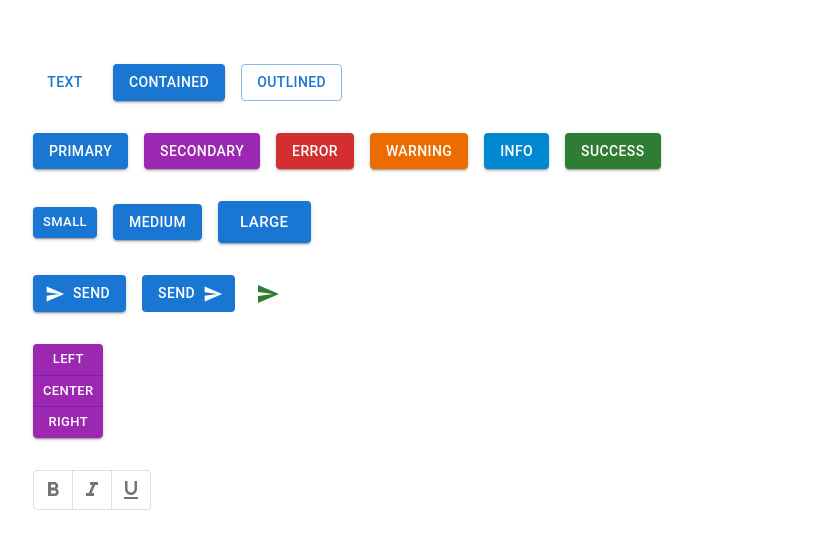
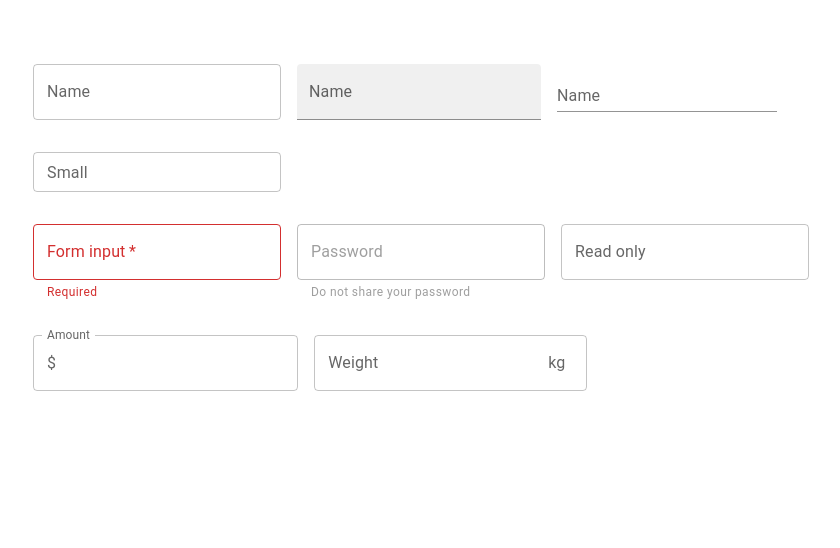
Before and after one commit to itsparasbisht/react-mui, a React (Create React App) app: page / in a window 1280 px wide. Shown: the top 548 px of the page, without its empty margins (31-871 px from the left). Built offline with nearby package versions, Linux system fonts and the light colour scheme.

Commit message:
mui textfield

```diff
--- a/src/App.js
+++ b/src/App.js
@@ -1,12 +1,14 @@
 import './App.css';
 import MuiTypography from './components/MuiTypography';
 import MuiButton from './components/MuiButton';
+import MuiTextField from './components/MuiTextField';
 
 function App() {
   return (
     <div className="App">
       {/* <MuiTypography /> */}
-      <MuiButton />
+      {/* <MuiButton /> */}
+      <MuiTextField />
     </div>
   );
 }
--- /dev/null
+++ b/src/components/MuiTextField.js
@@ -0,0 +1,34 @@
+import { InputAdornment, Stack, TextField } from '@mui/material'
+import React, { useState } from 'react'
+
+function MuiTextField() {
+    const [value, setValue] = useState("")
+
+  return (
+    <Stack spacing={4}>
+        <Stack direction="row" spacing={2}>
+            <TextField label="Name" variant='outlined' />
+            <TextField label="Name" variant='filled' />
+            <TextField label="Name" variant='standard' />
+        </Stack>
+        <Stack direction="row" spacing={2}>
+            <TextField label="Small" size='small' color='secondary' />
+        </Stack>
+        <Stack direction="row" spacing={2}>
+            <TextField label="Form input" required value={value} onChange={(e) => setValue(e.target.value)} error={!value} helperText={!value ? "Required" : "Do not share your password"} />
+            <TextField label="Password" type='password' disabled helperText="Do not share your password" />
+            <TextField label="Read only" InputProps={{readOnly: true}} />
+        </Stack>
+        <Stack direction="row" spacing={2}>
+            <TextField label="Amount" InputProps={
+                {startAdornment: <InputAdornment position="start">$</InputAdornment>}
+            } />
+            <TextField label="Weight" InputProps={
+                {endAdornment: <InputAdornment position="start">kg</InputAdornment>}
+            } />
+        </Stack>
+    </Stack>
+  )
+}
+
+export default MuiTextField
```
